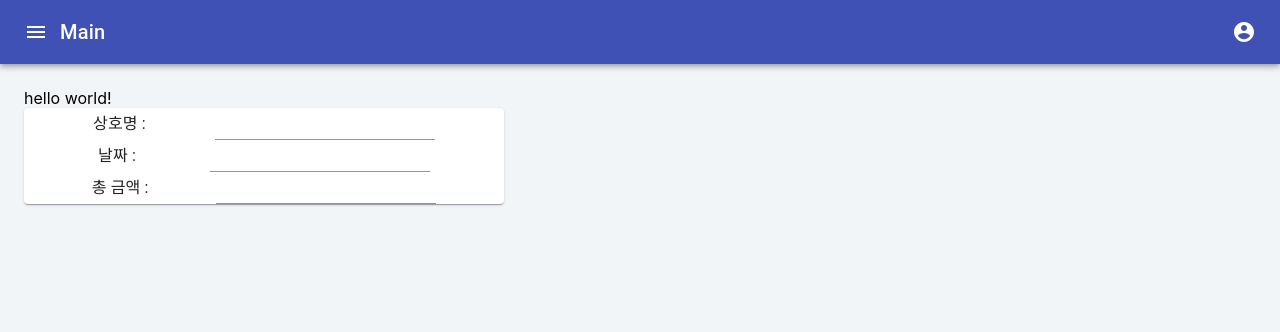
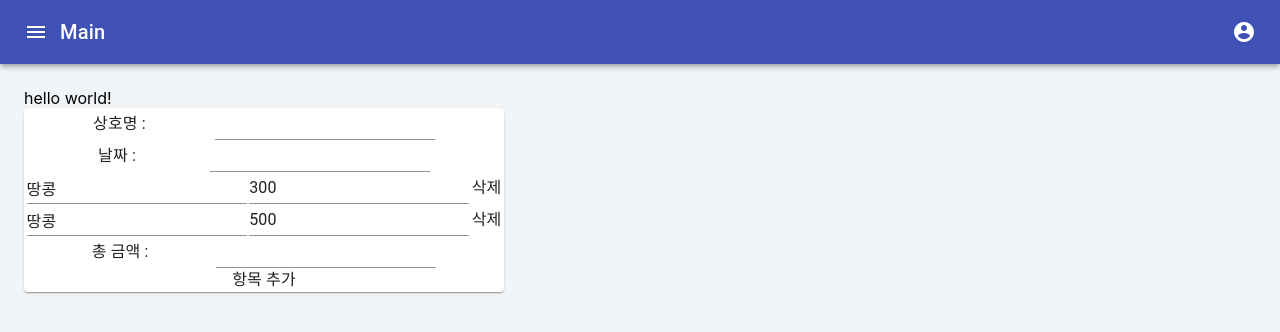
Before and after one commit to lhbbbb/ZeroOneTwo, a React (Create React App) app in the folder FrontEnd/: page /main in a window 1280 px wide. Shown: the top 332 px of the page. Built offline with nearby package versions, Linux system fonts and the light colour scheme.

Commit message:
feat: Update Result
 - add item create, update, delete in result
 - jira: S02P23A408-8

```diff
--- a/FrontEnd/src/components/receipt/Result.js
+++ b/FrontEnd/src/components/receipt/Result.js
@@ -1,4 +1,4 @@
-import React, { useState } from 'react';
+import React, { useState, useRef } from 'react';
 import styled from 'styled-components';
 import { Typography, TextField, Grid, Button, Paper } from '@material-ui/core';
 
@@ -12,8 +12,48 @@ const ResultPaper = styled(Paper)`
 const Result = () => {
   const [resultStoreName, setResultStoreName] = useState('');
   const [resultDate, setResultDate] = useState('');
-  const [resultItems, setResultItems] = useState([]);
+  const [resultItems, setResultItems] = useState([
+    { item_id: 1, item: '땅콩', price: 300 },
+    { item_id: 2, item: '땅콩', price: 500 },
+  ]);
   const [resultTotal, setResultTotal] = useState('');
+
+  const nextId = useRef(
+    Math.max.apply(
+      null,
+      resultItems.map((i) => i.item_id),
+    ) + 1,
+  );
+
+  const onItemChange = (e, id) => {
+    setResultItems(
+      resultItems.map((i) =>
+        i.item_id === id ? { ...i, item: e.target.value } : i,
+      ),
+    );
+  };
+
+  const onPriceChange = (e, id) => {
+    setResultItems(
+      resultItems.map((i) =>
+        i.item_id === id ? { ...i, price: e.target.value } : i,
+      ),
+    );
+  };
+
+  const onItemRemove = (id) => {
+    setResultItems(resultItems.filter((i) => i.item_id !== id));
+  };
+
+  const onItemCreate = () => {
+    const tempItem = {
+      item_id: nextId.current,
+      item: '',
+      price: 0,
+    };
+    setResultItems([...resultItems, tempItem]);
+    nextId.current += 1;
+  };
 
   return (
     <ResultPaper>
@@ -53,8 +93,14 @@ const Result = () => {
             }}
           />
         </Grid>
-        {resultItems.map((i) => (
-          <ResultItem item={i.item} price={i.price} />
+        {resultItems.map((item) => (
+          <ResultItem
+            key={item.item_id}
+            item={item}
+            onItemChange={onItemChange}
+            onPriceChange={onPriceChange}
+            onItemRemove={onItemRemove}
+          />
         ))}
         <Grid
           container
@@ -71,6 +117,7 @@ const Result = () => {
             }}
           />
         </Grid>
+        <Typography onClick={onItemCreate}>항목 추가</Typography>
       </Grid>
     </ResultPaper>
   );
--- a/FrontEnd/src/components/receipt/ResultItem.js
+++ b/FrontEnd/src/components/receipt/ResultItem.js
@@ -1,7 +1,32 @@
 import React from 'react';
+import { Typography, TextField, Grid } from '@material-ui/core';
 
-const ResultItem = () => {
-  return <div>아이템, 가격</div>;
+const ResultItem = (props) => {
+  return (
+    <Grid container direction="row" justify="space-evenly" alignItems="center">
+      <TextField
+        id="itemName"
+        value={props.item.item}
+        onChange={(e) => {
+          props.onItemChange(e, props.item.item_id);
+        }}
+      />
+      <TextField
+        id="itemPrice"
+        value={props.item.price}
+        onChange={(e) => {
+          props.onPriceChange(e, props.item.item_id);
+        }}
+      />
+      <Typography
+        onClick={() => {
+          props.onItemRemove(props.item.item_id);
+        }}
+      >
+        삭제
+      </Typography>
+    </Grid>
+  );
 };
 
 export default ResultItem;
```
